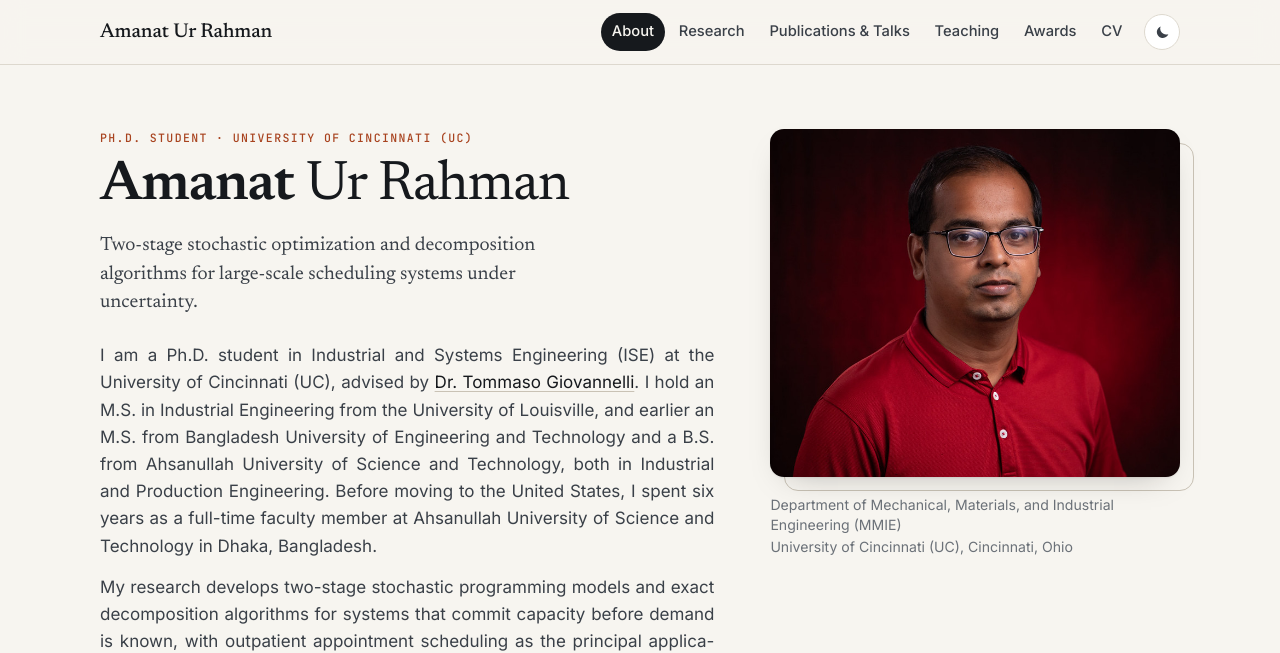
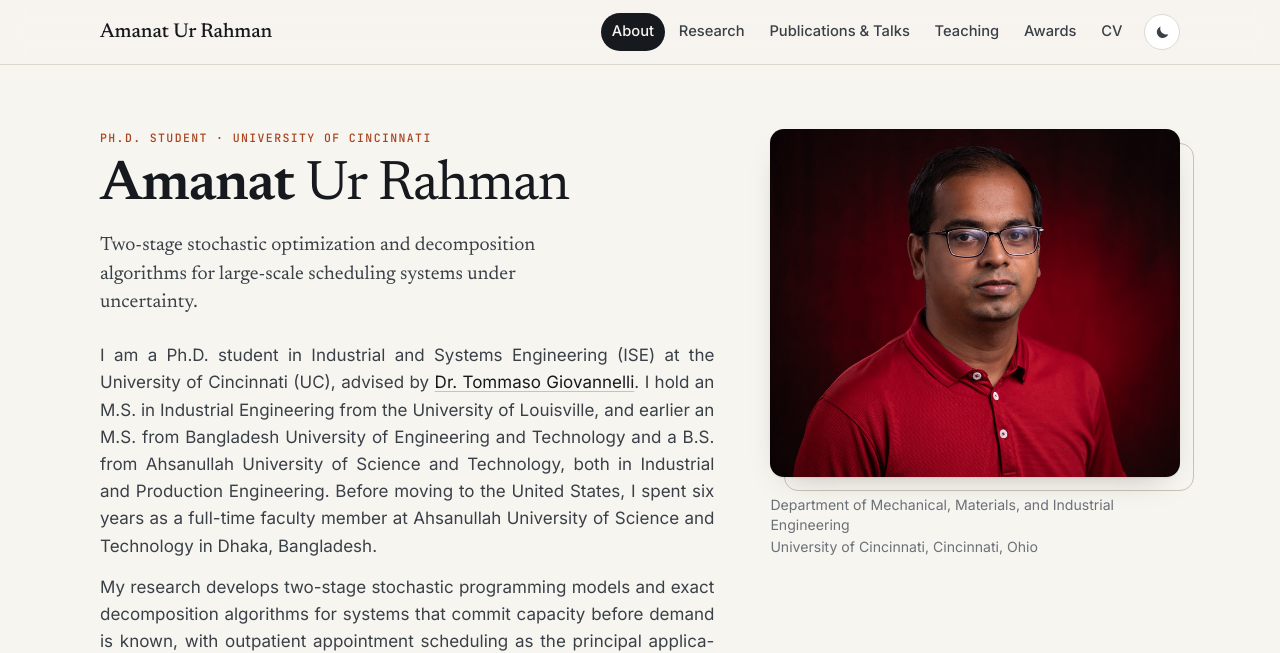
Before and after one commit to amanat-rahman/amanat-rahman.github.io, a Jekyll site: the page built from index.html, in a window 1280 px wide and 900 px high. Shown: the top 653 px of the window. Built offline with Jekyll 4.4.1, drawn with Linux system fonts in a browser that asks for light colours; some of the changed text lies outside the part shown.

Commit message:
Update profile.yml

```diff
--- a/_data/profile.yml
+++ b/_data/profile.yml
@@ -3,8 +3,8 @@ first_name: Amanat
 last_name: Rahman
 title: Ph.D. Student
 tagline: Two-stage stochastic optimization and decomposition algorithms for large-scale scheduling systems under uncertainty.
-department: Department of Mechanical, Materials, and Industrial Engineering (MMIE)
-institution: University of Cincinnati (UC)
+department: Department of Mechanical, Materials, and Industrial Engineering
+institution: University of Cincinnati
 institution_url: https://ceas.uc.edu/academics/departments/mechanical-materials-engineering.html
 location: Cincinnati, Ohio
 photo: /assets/img/pic_medium_AR.jpg
```
